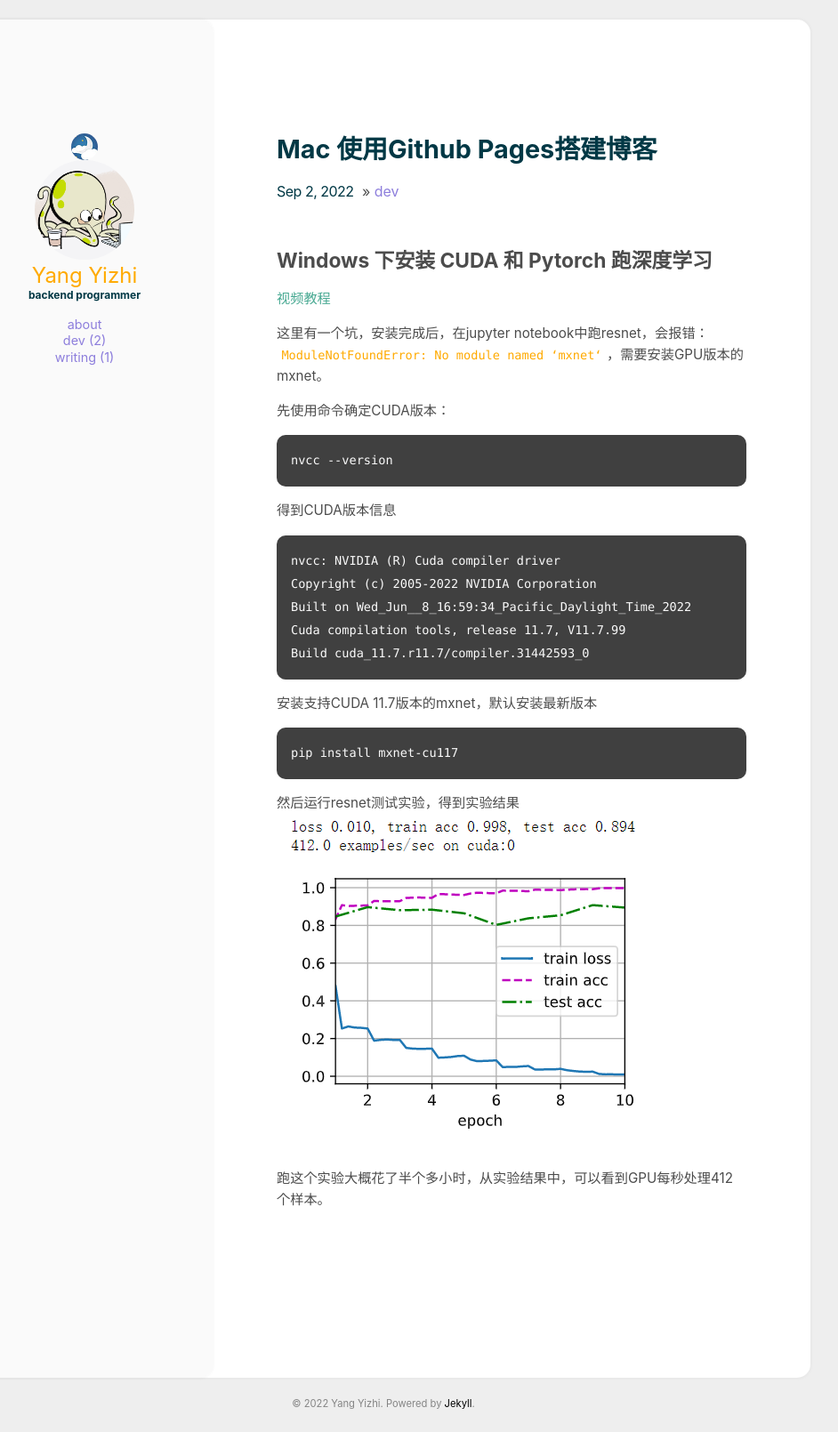
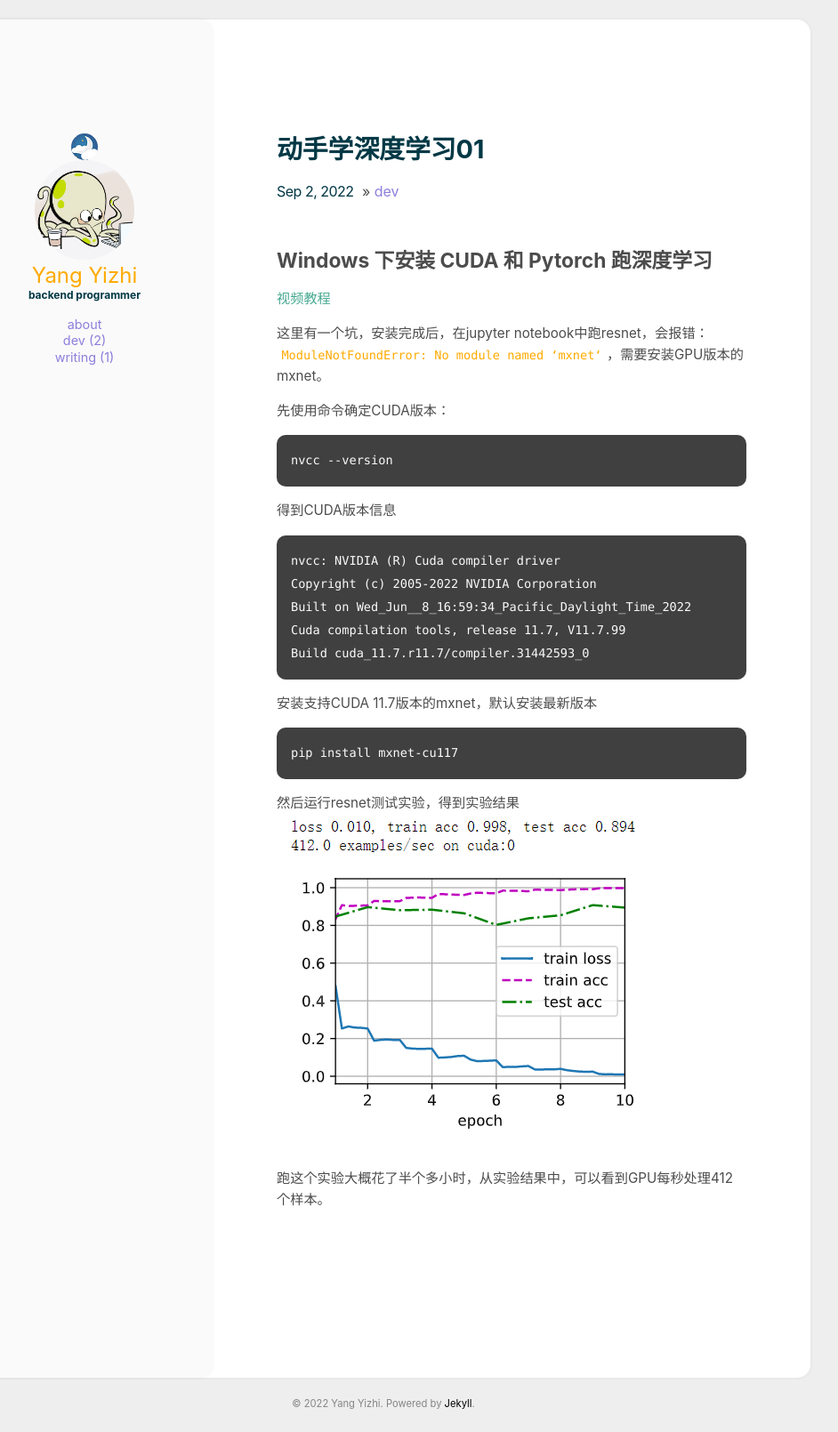
Before and after one commit to niceyangyizhi/niceyangyizhi.github.io, a Jekyll site: the page built from _posts/2022-09-02-动手学深度学习.md, in a window 1280 px wide. Shown: the whole page at 89% size, without its empty margins (209-1151 px from the left). Built offline with Jekyll 4.4.1, drawn with Linux system fonts in a browser that asks for light colours.

Commit message:
修改动手学深度学习第一篇笔记的标题

```diff
--- a/_posts/2022-09-02-动手学深度学习.md
+++ b/_posts/2022-09-02-动手学深度学习.md
@@ -1,6 +1,6 @@
 ---
 layout: post
-title:  "Mac 使用Github Pages搭建博客"
+title:  "动手学深度学习01"
 category: dev
 ---
 
```
